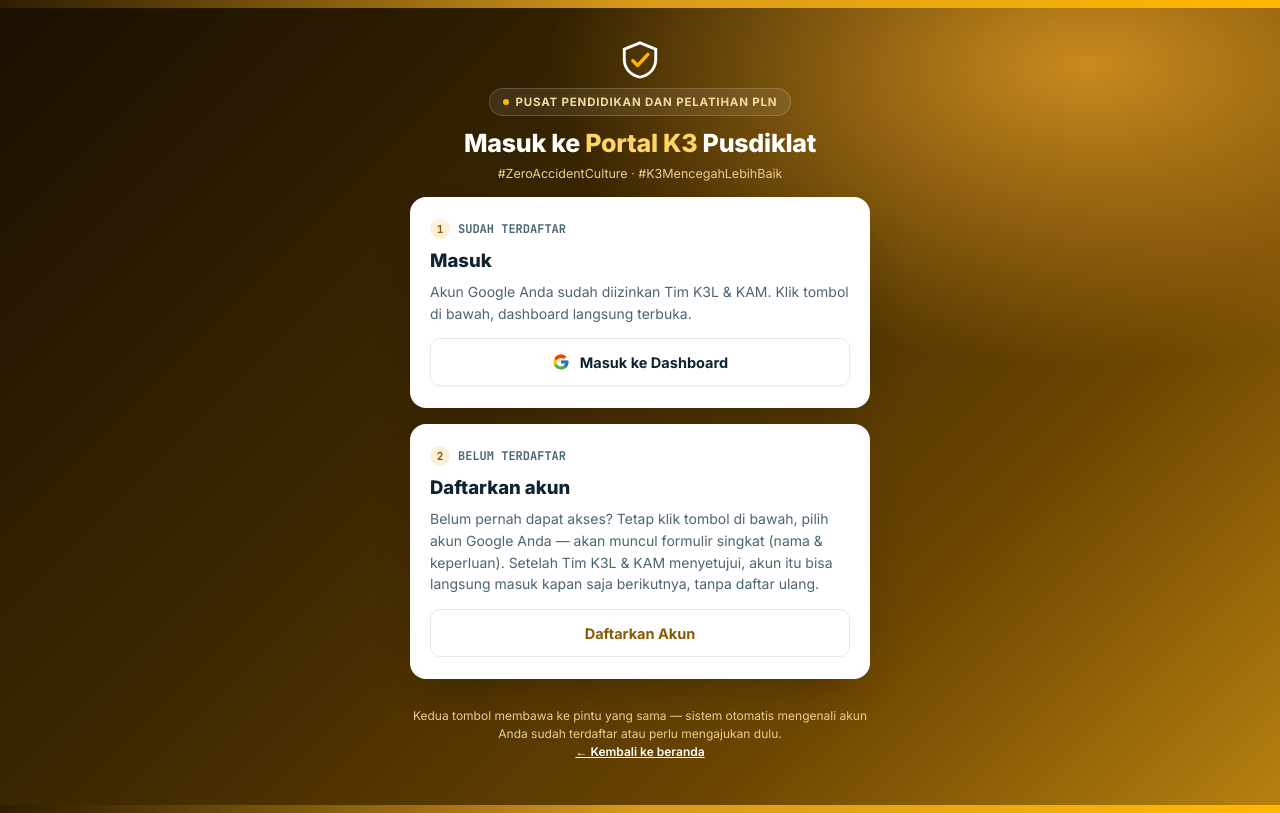
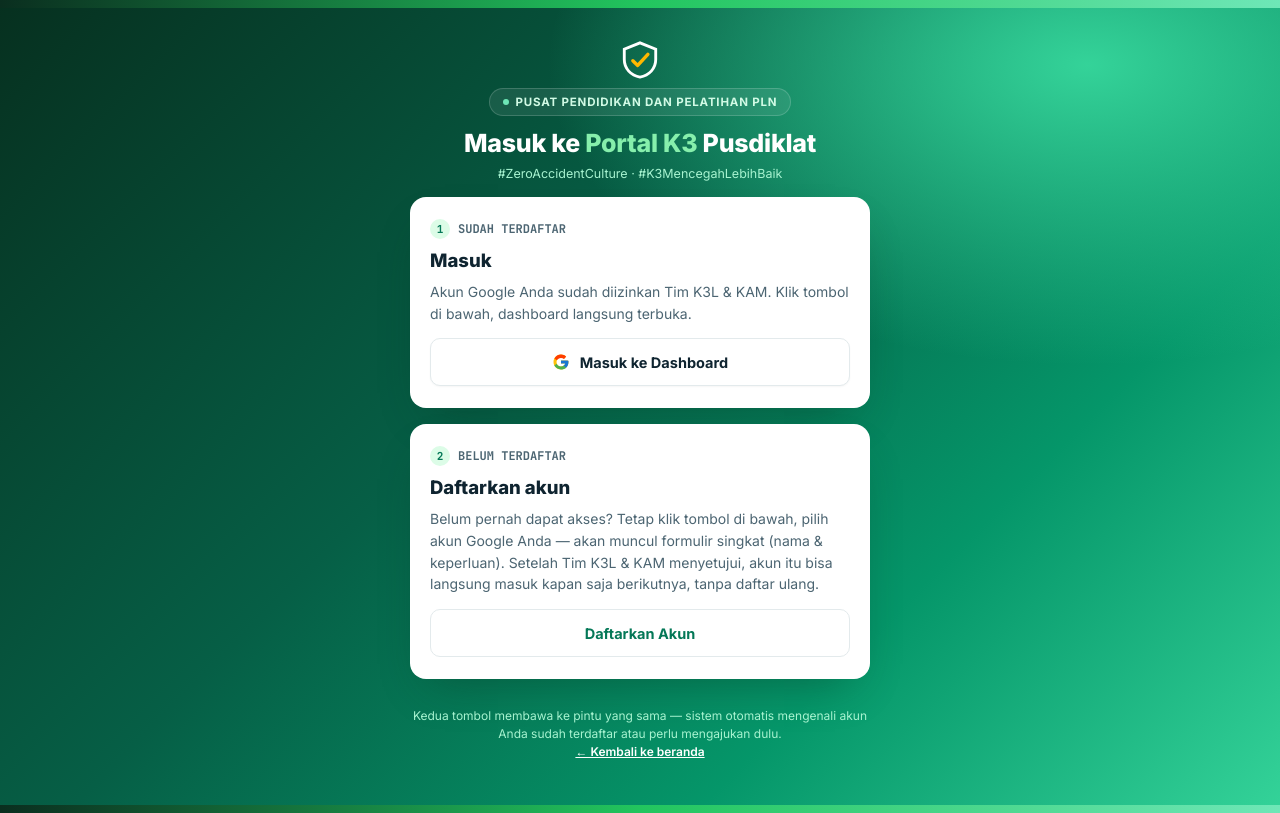
Before and after one commit to rengganayunus-beep/portal-k3-pusdiklat, a plain HTML site: page masuk.html in a window 1280 px wide. Drawn offline with Linux system fonts and the light colour scheme.

Commit message:
Ganti warna brand jadi gradasi hijau terang
Mengganti skema emas/bronze sebelumnya dengan hijau terang sesuai
permintaan - selaras juga dengan makna "zero accident"/safety di
konteks K3.

Co-Authored-By: Claude Sonnet 5 <noreply@anthropic.com>

```diff
--- a/masuk.html
+++ b/masuk.html
@@ -5,7 +5,7 @@
 <meta name="viewport" content="width=device-width, initial-scale=1, viewport-fit=cover">
 <title>Masuk · Portal K3 Pusdiklat</title>
 <meta name="robots" content="noindex">
-<meta name="theme-color" content="#6B4500">
+<meta name="theme-color" content="#065F46">
 <meta name="apple-mobile-web-app-title" content="Portal K3">
 <link rel="apple-touch-icon" href="icon-180.png">
 <link rel="icon" type="image/png" href="icon-180.png">
@@ -14,7 +14,7 @@
 <style>
 :root{
   color-scheme:light;--card:#FFFFFF;--ink:#0F2430;--ink2:#4C6572;--line:#E3EAEC;
-  --gold-dk:#2E1D00;--gold:#8A5A00;--gold-lt:#D99A1B;--yellow:#FFB800;
+  --grn-dk:#0A2E1F;--grn:#047857;--grn-lt:#22C55E;--mint:#6EE7B7;
   --live:#15803D;--live-soft:#E6F6EC;
   --mono:'JetBrains Mono',ui-monospace,Consolas,monospace;
 }
@@ -22,31 +22,31 @@
 html,body{min-height:100%}
 body{margin:0;font-family:'Inter',system-ui,sans-serif;color:var(--ink);display:flex;flex-direction:column;min-height:100vh;
   background:
-    radial-gradient(900px 500px at 85% 8%, #C98A1D 0%, transparent 60%),
-    linear-gradient(135deg, #1A1000 0%, #3D2800 42%, #6B4500 72%, #B8820F 100%);
+    radial-gradient(900px 500px at 85% 8%, #34D399 0%, transparent 60%),
+    linear-gradient(135deg, #06301F 0%, #065F46 42%, #059669 72%, #34D399 100%);
 }
-.bar{height:8px;flex-shrink:0;background:linear-gradient(90deg,var(--gold-dk),var(--gold-lt),var(--yellow))}
+.bar{height:8px;flex-shrink:0;background:linear-gradient(90deg,var(--grn-dk),var(--grn-lt),var(--mint))}
 .main{flex:1;display:grid;place-items:center;padding:32px 16px}
 .wrap{max-width:460px;width:100%;display:flex;flex-direction:column;gap:16px}
 .hd{text-align:center;color:#fff;display:flex;flex-direction:column;gap:8px}
 .hd svg{width:40px;height:40px;margin:0 auto;color:#fff}
-.hd .eyebrow{display:inline-flex;align-self:center;align-items:center;gap:7px;font-size:11.5px;letter-spacing:.07em;text-transform:uppercase;font-weight:700;color:#F0DBA0;background:#ffffff14;border:1px solid #ffffff2a;padding:6px 13px;border-radius:999px}
-.hd .eyebrow .dot{width:6px;height:6px;border-radius:50%;background:var(--yellow)}
+.hd .eyebrow{display:inline-flex;align-self:center;align-items:center;gap:7px;font-size:11.5px;letter-spacing:.07em;text-transform:uppercase;font-weight:700;color:#D1FAE5;background:#ffffff14;border:1px solid #ffffff2a;padding:6px 13px;border-radius:999px}
+.hd .eyebrow .dot{width:6px;height:6px;border-radius:50%;background:var(--mint)}
 .hd h1{font-size:25px;font-weight:800;margin:4px 0 0;line-height:1.2;letter-spacing:-.01em}
-.hd h1 span{color:#FFD666}
-.hd .tag{font-size:12.5px;color:#E8CE94;margin:0}
-.card{background:var(--card);border-radius:16px;padding:22px 20px;display:flex;flex-direction:column;gap:10px;box-shadow:0 20px 44px -20px #1a100070}
+.hd h1 span{color:#86EFAC}
+.hd .tag{font-size:12.5px;color:#A7F3D0;margin:0}
+.card{background:var(--card);border-radius:16px;padding:22px 20px;display:flex;flex-direction:column;gap:10px;box-shadow:0 20px 44px -20px #06301f70}
 .card .num{display:inline-flex;align-items:center;gap:8px;font-family:var(--mono);font-weight:700;font-size:12px;color:var(--ink2)}
-.card .num span{width:20px;height:20px;border-radius:50%;background:#FBF0D9;color:var(--gold);display:grid;place-items:center;font-size:11px}
+.card .num span{width:20px;height:20px;border-radius:50%;background:#DCFCE7;color:var(--grn);display:grid;place-items:center;font-size:11px}
 .card h2{font-size:18.5px;font-weight:800;margin:0}
 .card p{margin:0;color:var(--ink2);font-size:14px;line-height:1.55}
 a.btn{display:inline-flex;justify-content:center;align-items:center;gap:10px;min-height:48px;border-radius:10px;font-weight:700;text-decoration:none;font-size:14.5px;margin-top:4px}
 a.btn.primary{background:#fff;color:var(--ink);border:1.5px solid var(--line);box-shadow:0 1px 2px #0000000a}
-a.btn.line{background:#fff;color:var(--gold);border:1.5px solid var(--line)}
+a.btn.line{background:#fff;color:var(--grn);border:1.5px solid var(--line)}
 a.btn:hover{filter:brightness(.97)}
-a.btn:focus-visible{outline:2px solid var(--gold-lt);outline-offset:2px}
+a.btn:focus-visible{outline:2px solid var(--grn-lt);outline-offset:2px}
 .badge{align-self:flex-start;font-size:11px;font-weight:700;padding:3px 9px;border-radius:20px;background:var(--live-soft);color:var(--live)}
-.foot{font-size:12px;color:#E8CE94;text-align:center;line-height:1.5}
+.foot{font-size:12px;color:#A7F3D0;text-align:center;line-height:1.5}
 .foot a{color:#fff;font-weight:600}
 </style>
 </head>
```
Also changed, not shown: index.html (+4 -4 lines).
